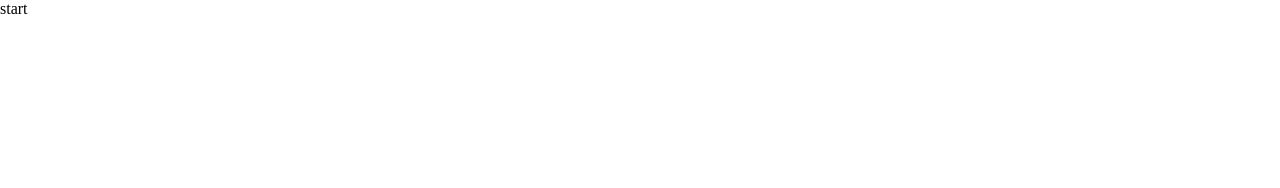
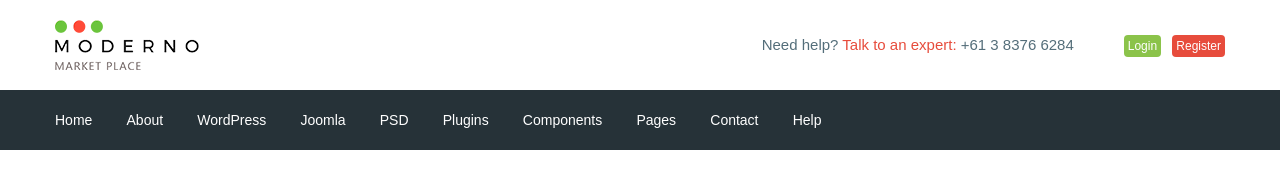
Before and after one commit to AlexxBelous/moderno, a website: page app/index.html in a window 1280 px wide. Drawn offline with nearby package versions, Linux system fonts and the light colour scheme; files that its build step writes are made by us from their sources.

Commit message:
added header

```diff
--- a/app/index.html
+++ b/app/index.html
@@ -5,22 +5,82 @@
   <meta charset="UTF-8">
   <meta name="viewport" content="width=device-width, initial-scale=1.0">
   <title>Document</title>
+  <link href="https://fonts.googleapis.com/css2?family=Roboto:wght@500;700&display=swap" rel="stylesheet">
   <link rel="stylesheet" href="css/style.min.css">
 </head>
 
 <body>
 
   <header class="header">
-    start
-  </header>
-  <div class="wrapper">
-    <main class="main"></main>
-    <footer class="footer"></footer>
-  </div>
+
+    <div class="header__top">
+      <div class="container">
+        <div class="header__top-inner">
+          <div class="header__logo">
+            <a href="#">
+              <img class="header__logo-img" src="images/logo.png" alt="">
+            </a>
+          </div>
+          <div class="header__text">
+            <a href="#">Need help?</a>
+            <span>Talk to an expert:</span>
+            <a class="header__phone" href="tel:+61383766284">
+              +61 3 8376 6284
+            </a>
+          </div>
+          <div class="header__box">
+            <a class="basket" href="#"></a>
+            <a class="header__btn header__btn-login" href="#">Login</a>
+            <a class="header__btn header__btn-register" href="#">Register</a>
+          </div>
+        </div>
+      </div>
+    </div>
+    <div class="header__menu">
+      <div class="container">
+        <nav class="menu">
+          <ul class="menu__list">
+            <li>
+              <a href="#">Home</a>
+            </li>
+            <li>
+              <a href="#">About</a>
+            </li>
+            <li>
+              <a href="#">WordPress</a>
+            </li>
+            <li>
+              <a href="#">Joomla</a>
+            </li>
+            <li>
+              <a href="#">PSD</a>
+            </li>
+            <li>
+              <a href="#">Plugins</a>
+            </li>
+            <li>
+              <a href="#">Components</a>
+            </li>
+            <li>
+              <a href="#">Pages</a>
+            </li>
+            <li>
+              <a href="#">Contact</a>
+            </li>
+            <li>
+              <a href="#">Help</a>
+            </li>
+          </ul>
+        </nav>
+      </div>
+    </div>
+
+    <!-- End 1hr 36min 14sec -->
 
 
 
-  <script src="js/main.min.js"></script>
+
+    <script src="js/main.min.js"></script>
 </body>
 
 </html>
--- a/app/scss/_fonts.scss
+++ b/app/scss/_fonts.scss
@@ -0,0 +1,7 @@
+@font-face {
+    font-family: 'Roboto-Regular', sans-serif;
+    src: url('../fonts/Roboto-Regular.woff2') format('woff2'),
+        url('../fonts/Roboto-Regular.woff') format('woff');
+    font-weight: 400;
+    font-display: swap;
+}
--- a/app/scss/_global.scss
+++ b/app/scss/_global.scss
@@ -1,23 +1,37 @@
-html,
-body {
-	height: 100%;
+html {
+	box-sizing: border-box;
 }
 
-.wrapper {
-	display: flex;
-	flex-direction: column;
-	min-height: 100%;
+*,
+*::after,
+*::before {
+	box-sizing: inherit;
 }
 
-.main {
-	flex: 1 0 auto;
-}
-.footer {
-	flex: 0 0 auto;
+a {
+	display: inline;
+	text-decoration: none;
+	color: $text;
 }
 
-.container{
-  max-width: 1200px;
-  margin: 0 auto;
-  padding: 0 15px;
+ul,
+li {
+	margin: 0;
+	padding: 0;
+	list-style: none;
 }
+
+body {
+	font-family: 'Roboto-Regular', sans-serif;
+	font-size: 15px;
+	line-height: 24px;
+	color: $text;
+	font-weight: 400;
+
+}
+
+.container {
+	max-width: 1200px;
+	margin: 0 auto;
+	padding: 0 15px;
+}
--- a/app/scss/_vars.scss
+++ b/app/scss/_vars.scss
@@ -0,0 +1,4 @@
+$text: #546e7a;
+$red: #e74c3c;
+$green: #8bc34a;
+$bg: #263238;
--- a/app/scss/style.scss
+++ b/app/scss/style.scss
@@ -1,5 +1,64 @@
 @import 'vars';
+@import 'global';
 @import 'fonts';
 @import 'reset';
 @import 'libs';
-@import 'global';
+
+
+.header__top-inner {
+    display: flex;
+    justify-content: space-evenly;
+    height: 90px;
+    align-items: center;
+}
+
+.header__text {
+    margin-left: auto;
+    margin-right: 50px;
+
+    span {
+        color: $red;
+    }
+}
+
+.header__btn {
+    padding: 4px;
+    width: 72px;
+    border-radius: 4px;
+    color: #fff;
+    text-align: center;
+    font-size: 12px;
+}
+
+.header__btn-login {
+    background-color: $green;
+}
+
+.header__btn-register {
+    background-color: $red;
+    margin-left: 7px;
+}
+
+.header__menu {
+    background-color: $bg;
+
+}
+
+.menu {
+    height: 60px;
+    display: flex;
+    align-items: center;
+}
+
+.menu__list {
+    li {
+        display: inline-block;
+        & + li {
+            margin-left: 30px;
+        }
+    }
+    a {
+        color: #fff;
+        font-size: 14px;
+    }
+}
```
Also changed, not shown: app/fonts/Roboto-Regular.woff (added), app/fonts/Roboto-Regular.woff2 (added), app/images/logo.png (added).
